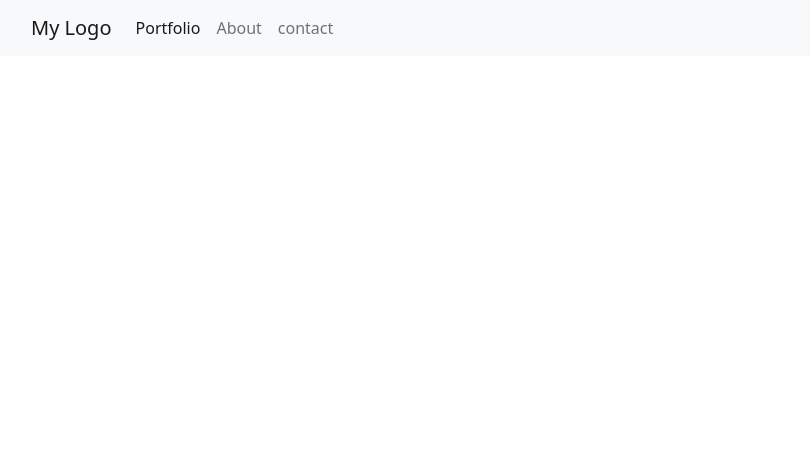
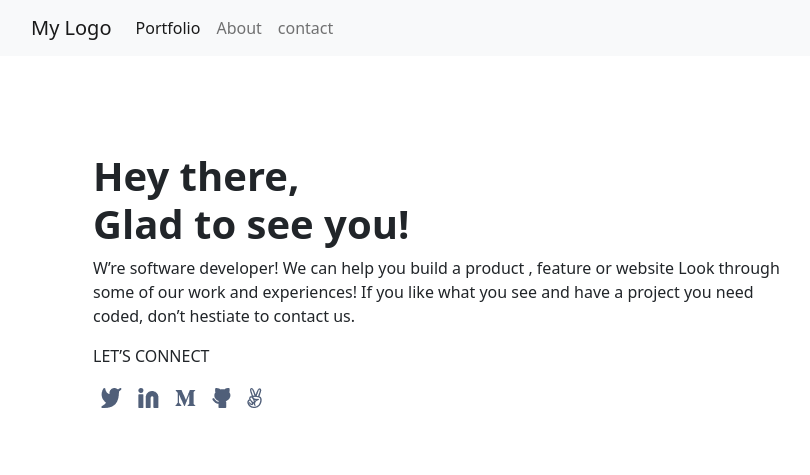
Before and after one commit to abdulhamiid/bootstrap, a plain HTML site: page index.html in a window 1280 px wide. Shown: the whole page, without its empty margins (51-861 px from the left). Drawn offline with nearby package versions, Linux system fonts and the light colour scheme.

Commit message:
Add showcase area content

```diff
--- a/index.html
+++ b/index.html
@@ -29,6 +29,42 @@
       </div>
     </div>
   </nav>
+  <main>
+    <section class="container m-5 p-5">
+      <div class="mx-5">
+        <h1 class="display-6 fw-bold">Hey there,<br> Glad to see you!</h1>
+        <p class="w-75">W’re software developer! We can help you build a product , feature or website Look through some of our work and experiences! If you like what you see and have a project you need coded, don’t hestiate to contact us.</p>
+        <p>LET’S CONNECT</p>
+        <ul style="list-style: none;" class="social-media d-flex p-0">
+          <li class="px-2">
+            <a href="https://twitter.com/abdulhamid_adio">
+              <img src="img/twitter.png" alt="twitter">
+            </a>
+          </li>
+          <li class="px-2">
+            <a href="https://linkedin.com">
+              <img src="img/Linkedin-icon.png" alt="linkedin">
+            </a>
+          </li>
+          <li class="px-2">
+            <a href="https://medium.com">
+              <img src="img/medium.png" alt="medium">
+            </a>
+          </li>
+          <li class="px-2">
+            <a href="https://github.com/abdulhamiid">
+              <img src="img/github.png" alt="github">
+            </a>
+          </li>
+          <li class="px-2">
+            <a href="https://angel.co/login">
+              <img src="img/angellist.png" alt="angellist">
+            </a>
+          </li>
+        </ul>
+      </div>
+    </section>
+  </main>
   <script src="https://cdn.jsdelivr.net/npm/bootstrap@5.0.2/dist/js/bootstrap.bundle.min.js" integrity="sha384-MrcW6ZMFYlzcLA8Nl+NtUVF0sA7MsXsP1UyJoMp4YLEuNSfAP+JcXn/tWtIaxVXM" crossorigin="anonymous"></script>
 </body>
 </html>
```
